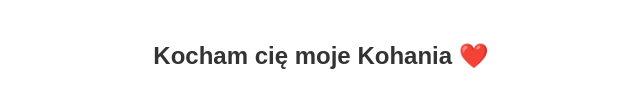
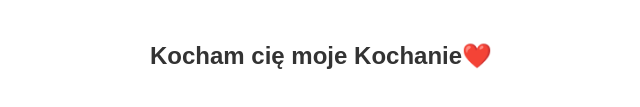
Before and after one commit to nithin-narayan-physio/Klaudia-, a plain HTML site: page yes.html in a window 1280 px wide. Shown: the part 641-748 px from the top of the page, 319-959 px from the left. Drawn offline with Linux system fonts and the light colour scheme.

Commit message:
Update yes.html

```diff
--- a/yes.html
+++ b/yes.html
@@ -44,7 +44,7 @@
           I just wanted to take a moment to remind you how incredibly happy you make me. I feel so lucky to have you in my life. You are a total boss lady at work, handling everything like a queen, and then you turn around and show me your adorable, goofy side that I absolutely adore. It’s the perfect balance, and I love every bit of it!
           I can't wait to make more beautiful memories with you—laughing and just enjoying life together. And of course, thank you for saying yes to being my Valentine.
         </h1>
-        <h1 class="header_text">Kocham cię moje Kohania <span class="emoji">❤️</span></h1>
+        <h1 class="header_text">Kocham cię moje Kochanie<span class="emoji">❤️</span></h1>
 
     </div>
     <div style="height: 200px;"></div> <!-- Extra space for scrolling -->
```
